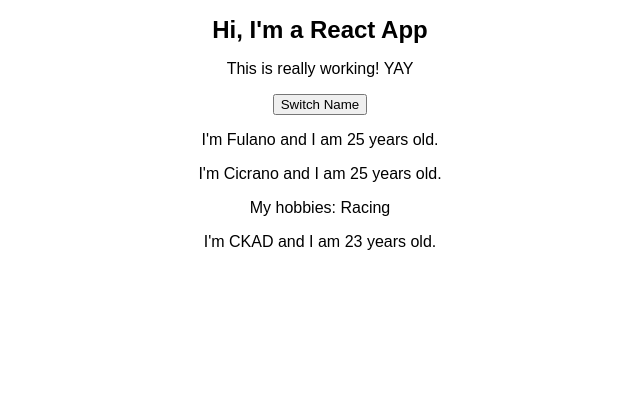
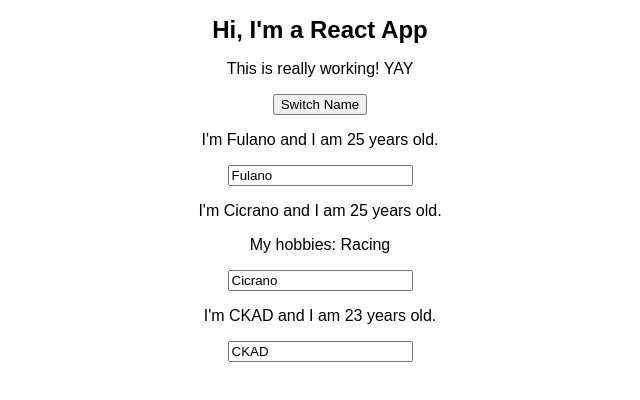
Before and after one commit to natanielmendes/angular-complete-guide, a React (Create React App) app: page / in a window 1280 px wide. Shown: the top 400 px of the page, without its empty margins (320-960 px from the left). Built offline with nearby package versions, Linux system fonts and the light colour scheme.

Commit message:
Adding Two Way Binding

```diff
--- a/src/App.js
+++ b/src/App.js
@@ -27,6 +27,16 @@ const app = props => {
     })
   }
 
+  const nameChangeHandler = (event) => {
+    setPersonsState({
+      persons: [
+        { name: 'Fulano', age: Math.floor(Math.random() * 7) + 23 },
+        { name: event.target.value, age: Math.floor(Math.random() * 12) + 18 },
+        { name: 'CKAD', age: 23 }
+      ]
+    })
+  }
+
   return (
     <div className="App">
       <h1 className="App-title">Hi, I'm a React App</h1>
@@ -39,8 +49,10 @@ const app = props => {
       <Person
         name={personsState.persons[1].name}
         age={personsState.persons[1].age}
-        click={switchNameHandler.bind(this, 'Natan!')}>My hobbies: Racing</Person> {/* Preferably use this approach in order
-        to bind arguments to the function */}
+        click={switchNameHandler.bind(this, 'Natan!')} /* Preferably use this approach in order
+        to bind arguments to the function */
+        changed={nameChangeHandler}>My hobbies: Racing</Person>
+
       <Person
         name={personsState.persons[2].name}
         age={personsState.persons[2].age}/>
--- a/src/Person/Person.js
+++ b/src/Person/Person.js
@@ -5,6 +5,7 @@ const person = (props) => {
         <div>
             <p onClick={props.click}>I'm {props.name} and I am {props.age} years old.</p>
             <p>{props.children}</p>
+            <input type="text" onChange={props.changed} value={props.name}></input>
         </div>
     )
 }
```
